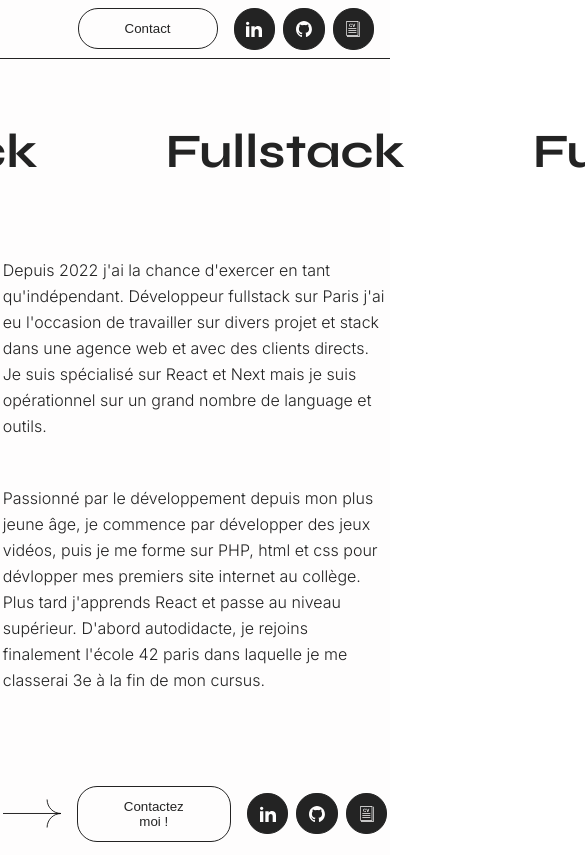
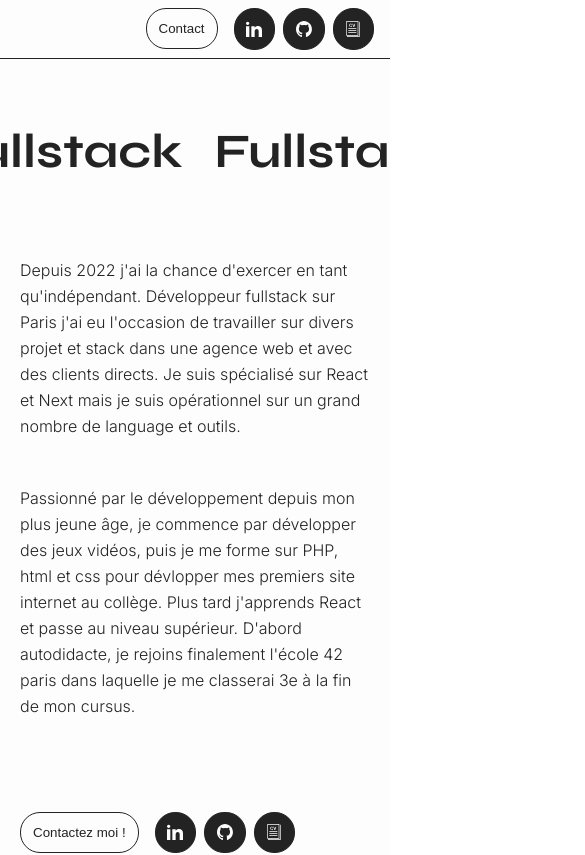
Before and after one commit to xGoldaxe/pierrelevequefreelance, a Next.js app: page / in a window 390 px wide. Shown: the top 855 px of the page, 585 px wide, since content can reach past the window. Built offline with nearby package versions, Linux system fonts and the light colour scheme.

Commit message:
responsive ajustement

```diff
--- a/src/components/ContactLinksButtons.tsx
+++ b/src/components/ContactLinksButtons.tsx
@@ -13,6 +13,7 @@ export default function ContactLinksButtons({ light }: ContactLinksButtonsProps)
         width={58}
         height={32.8}
         alt="Arrow delimiter"
+        className="emphasedSection_content_button__arrow"
       />)}
       <Link href="/contact">
         <button className="button">{light ? "Contact" : "Contactez moi !"}</button>
--- a/src/components/slider.tsx
+++ b/src/components/slider.tsx
@@ -16,12 +16,10 @@ interface SliderProps {
 }
 
 export default function Slider({ children, className }: SliderProps) {
-	const isMobile = useIsMobile();
-
 	return (
 		<div className={`slider ${className ?? ""}`}>
-			<div className="slider__elements first">{children}{isMobile ? children : null}</div>
-			<div className="slider__elements second">{children}{isMobile ? children : null}</div>
+			<div className="slider__elements first">{children}</div>
+			<div className="slider__elements second">{children}</div>
 		</div>
 	)
 }
--- a/src/styles/components/slider.scss
+++ b/src/styles/components/slider.scss
@@ -1,10 +1,11 @@
-$sliderDuration: 40s;
+$sliderDuration: 80s;
 
 .slider {
 	position: relative;
 	display: flex;
 	justify-content: flex-start;
 	overflow: hidden;
+	width: 100%;
 
 	&__elements {
 		display: flex;
@@ -18,9 +19,8 @@ $sliderDuration: 40s;
 
 	.second {
 		padding-left: 128px;
-		animation: $sliderDuration linear slide infinite;
+		animation: $sliderDuration linear secondSlide infinite;
 		position: absolute;
-		left: 100%;
 	}
 }
 
@@ -33,6 +33,31 @@ $sliderDuration: 40s;
 		transform: translateX(0);
 	}
 	100% {
-		transform: translateX(calc(-100%));
+		transform: translateX(-100%);
 	}
 }
+
+@keyframes secondSlide {
+	0% {
+		transform: translateX(100%);
+	}
+	100% {
+		transform: translateX(0);
+	}
+}
+
+// mobile
+@media screen and (max-width: 820px) {
+	.slider {
+		.first {
+			padding-left: 32px;
+			animation: $sliderDuration linear slide infinite;
+		}
+
+		.second {
+			padding-left: 32px;
+			animation: $sliderDuration linear secondSlide infinite;
+			position: absolute;
+		}
+	}
+}
--- a/src/styles/main.scss
+++ b/src/styles/main.scss
@@ -917,6 +917,7 @@ button {
   }
 
   .logoScrollSlider {
+    gap: 32px;
     h2 {
       font-size: 3rem;
     }
@@ -977,6 +978,10 @@ button {
   .emphasedSection {
     text-align: center;
 
+    &_content_button__arrow {
+      display: none;
+    }
+
     p {
       text-align: left;
     }
@@ -997,4 +1002,8 @@ button {
       }
     }
   }
+
+  .button {
+    padding: 12px;
+  }
 }
```
